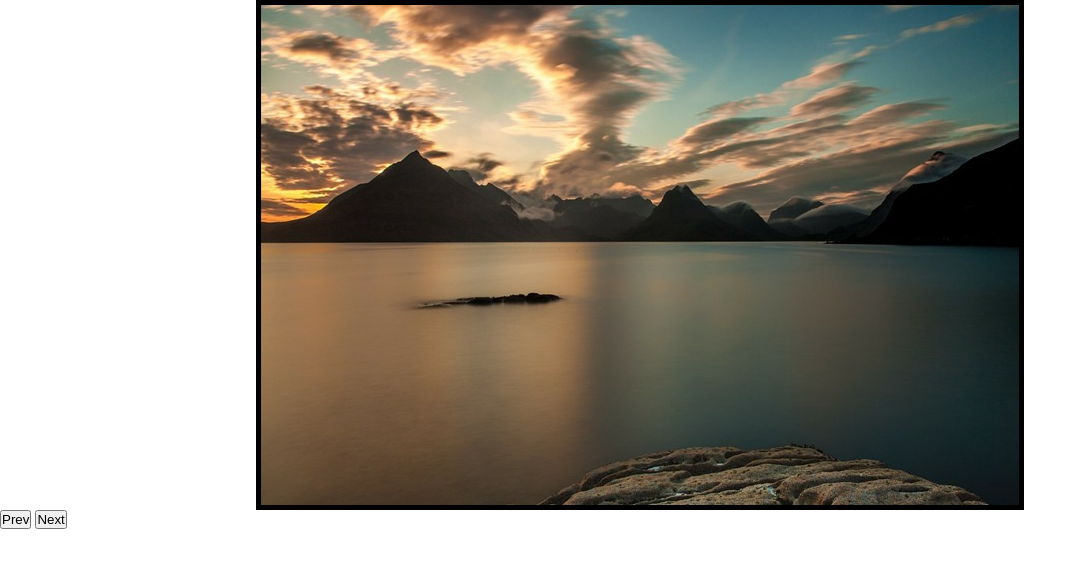
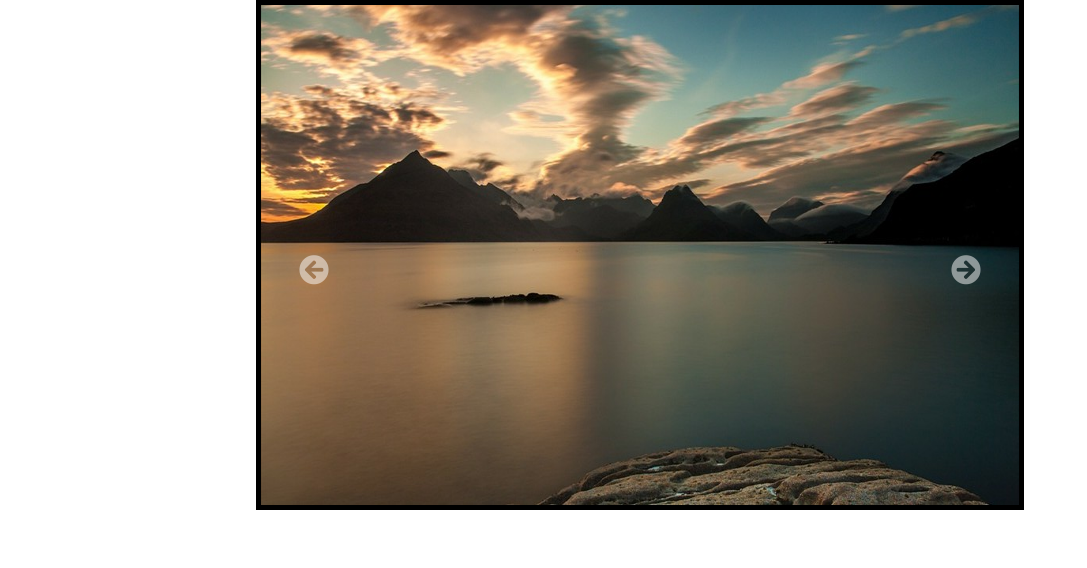
Before and after one commit to arvind520/Carousel, a plain HTML site: page index.html in a window 1280 px wide. Shown: the whole page, without its empty margins (0-1087 px from the left). Drawn offline with Linux system fonts and the light colour scheme.

Commit message:
positioned button

```diff
--- a/app.css
+++ b/app.css
@@ -14,6 +14,7 @@ img {
   margin: auto;
   overflow: hidden;
   border: 5px solid black;
+  position: relative;
 }
 
 .carousel-slide {
@@ -21,3 +22,23 @@ img {
   height: 500px;
   /* transform: translateX(-912px); */
 }
+
+#prevBtn {
+  position: absolute;
+  top: 50%;
+  z-index: 10;
+  color: white;
+  opacity: 0.5;
+  font-size: 30px;
+  left: 5%;
+}
+
+#nextBtn {
+  position: absolute;
+  top: 50%;
+  right: 5%;
+  z-index: 10;
+  color: white;
+  opacity: 0.5;
+  font-size: 30px;
+}
--- a/index.html
+++ b/index.html
@@ -5,10 +5,18 @@
     <meta http-equiv="X-UA-Compatible" content="IE=edge" />
     <meta name="viewport" content="width=device-width, initial-scale=1.0" />
     <link rel="stylesheet" href="app.css" />
+    <link
+      rel="stylesheet"
+      href="https://use.fontawesome.com/releases/v5.15.4/css/all.css"
+      integrity="sha384-DyZ88mC6Up2uqS4h/KRgHuoeGwBcD4Ng9SiP4dIRy0EXTlnuz47vAwmeGwVChigm"
+      crossorigin="anonymous"
+    />
     <title>Carousel</title>
   </head>
   <body>
     <div class="carousel-container">
+      <i class="fas fa-arrow-circle-left" id="prevBtn"></i>
+      <i class="fas fa-arrow-circle-right" id="nextBtn"></i>
       <div class="carousel-slide">
         <img src="./images/carousel6.jpg" id="lastClone" />
         <img src="./images/carousel1.jpg" />
@@ -21,9 +29,6 @@
       </div>
     </div>
 
-    <button id="prevBtn">Prev</button>
-    <button id="nextBtn">Next</button>
-
     <script src="app.js"></script>
   </body>
 </html>
```
